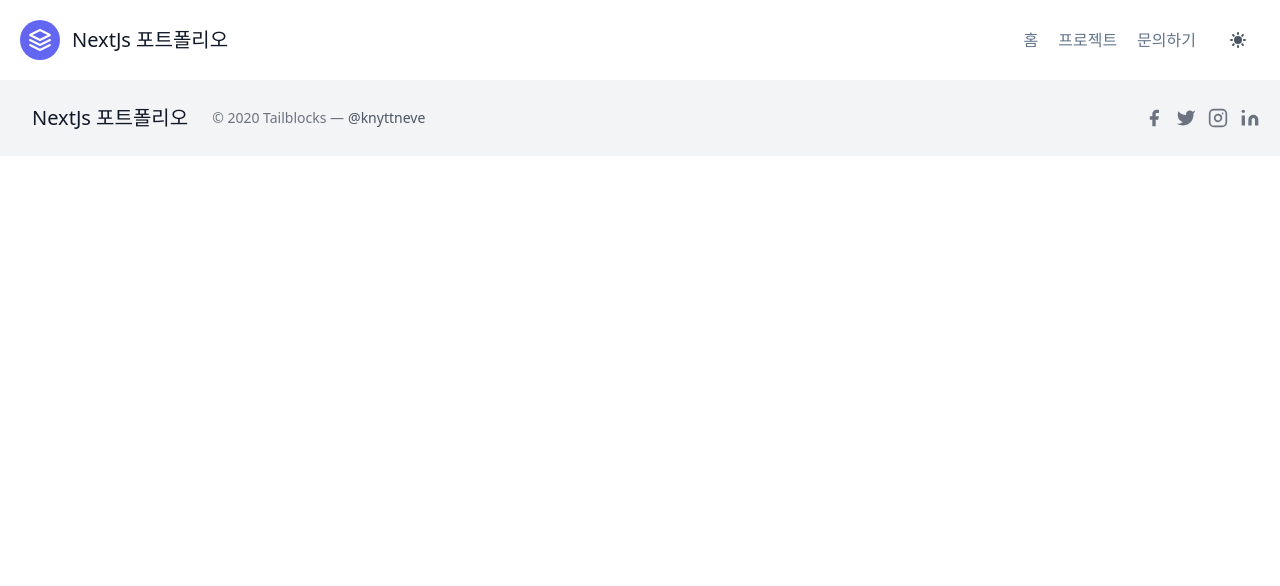
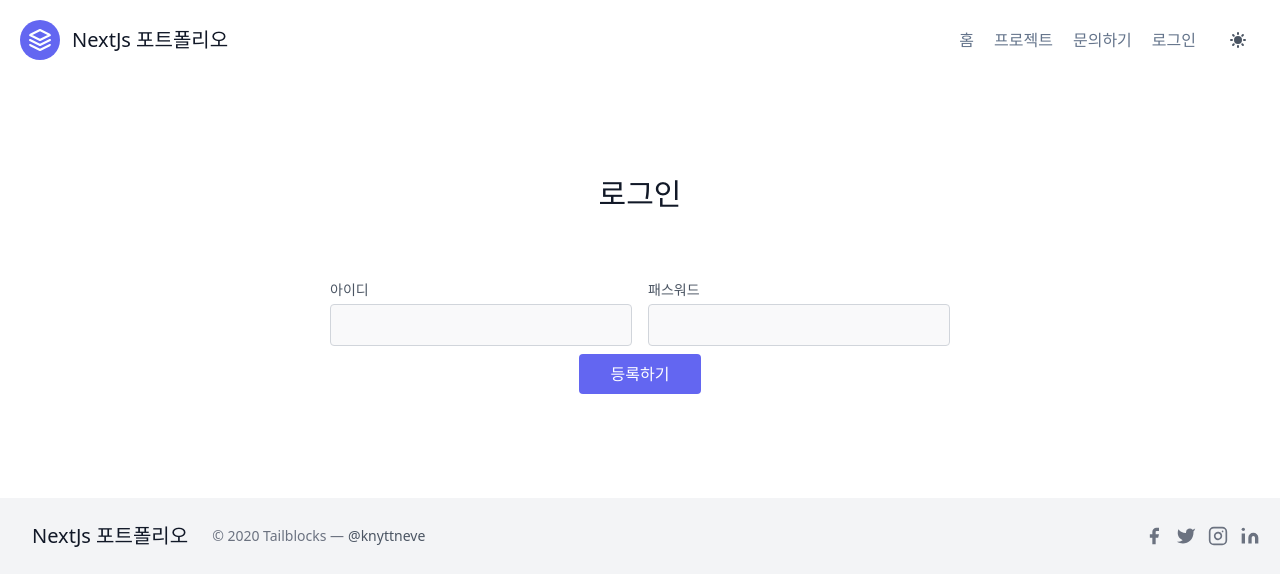
Before and after one commit to kim71007421/NextJs_Test, a Next.js app in the folder nextjs-portfolio/: page /login in a window 1280 px wide. Shown: the top 586 px of the page. Built offline with nearby package versions, Linux system fonts and the light colour scheme.

Commit message:
작업중

```diff
--- a/nextjs-portfolio/components/header.js
+++ b/nextjs-portfolio/components/header.js
@@ -24,6 +24,9 @@ export default function Header() {
                 <Link href="/contract">
                     <a className="mr-5 hover:text-gray-900">문의하기</a>
                 </Link>
+                <Link href="/login">
+                    <a className="mr-5 hover:text-gray-900">로그인</a>
+                </Link>
             </nav>
             <DarkModeToggleButton/>
             </div>
--- a/nextjs-portfolio/pages/login.js
+++ b/nextjs-portfolio/pages/login.js
@@ -10,6 +10,34 @@ export default function Login() {
                 <meta name="description" content="NextJs 포트폴리오 - 로그인" />
                 <link rel="icon" href="/favicon.ico" />
             </Head>
+            <section className="relative text-gray-600 body-font">
+                <div className="container px-5 py-24 mx-auto">
+                    <div className="flex flex-col w-full mb-12 text-center">
+                        <h1 className="mb-4 text-2xl font-medium text-gray-900 sm:text-3xl title-font">로그인</h1>
+                    </div>
+                    <div className="mx-auto lg:w-1/2 md:w-2/3">
+                        <form>
+                        <div className="flex flex-wrap -m-2">
+                            <div className="w-1/2 p-2">
+                                <div className="relative">
+                                <label htmlFor="title" className="text-sm leading-7 text-gray-600">아이디</label>
+                                <input type="text" id="title" name="title" className="w-full px-3 py-1 text-base leading-8 text-gray-700 transition-colors duration-200 ease-in-out bg-gray-100 bg-opacity-50 border border-gray-300 rounded outline-none focus:border-indigo-500 focus:bg-white focus:ring-2 focus:ring-indigo-200"/>
+                                </div>
+                            </div>
+                            <div className="w-1/2 p-2">
+                                <div className="relative">
+                                <label htmlFor="client" className="text-sm leading-7 text-gray-600">패스워드</label>
+                                <input type="text" id="client" name="client" className="w-full px-3 py-1 text-base leading-8 text-gray-700 transition-colors duration-200 ease-in-out bg-gray-100 bg-opacity-50 border border-gray-300 rounded outline-none focus:border-indigo-500 focus:bg-white focus:ring-2 focus:ring-indigo-200"/>
+                                </div>
+                            </div>
+                        </div>
+                        <div className="w-full p-2">
+                            <button className="flex px-8 py-2 mx-auto text-white bg-indigo-500 border-0 rounded textLg focus:outline-none hover:bg-indigo-600" type="submit">등록하기</button>
+                        </div>
+                        </form>
+                    </div>
+                </div>
+            </section>
         </Layout>
     );
 }
```
